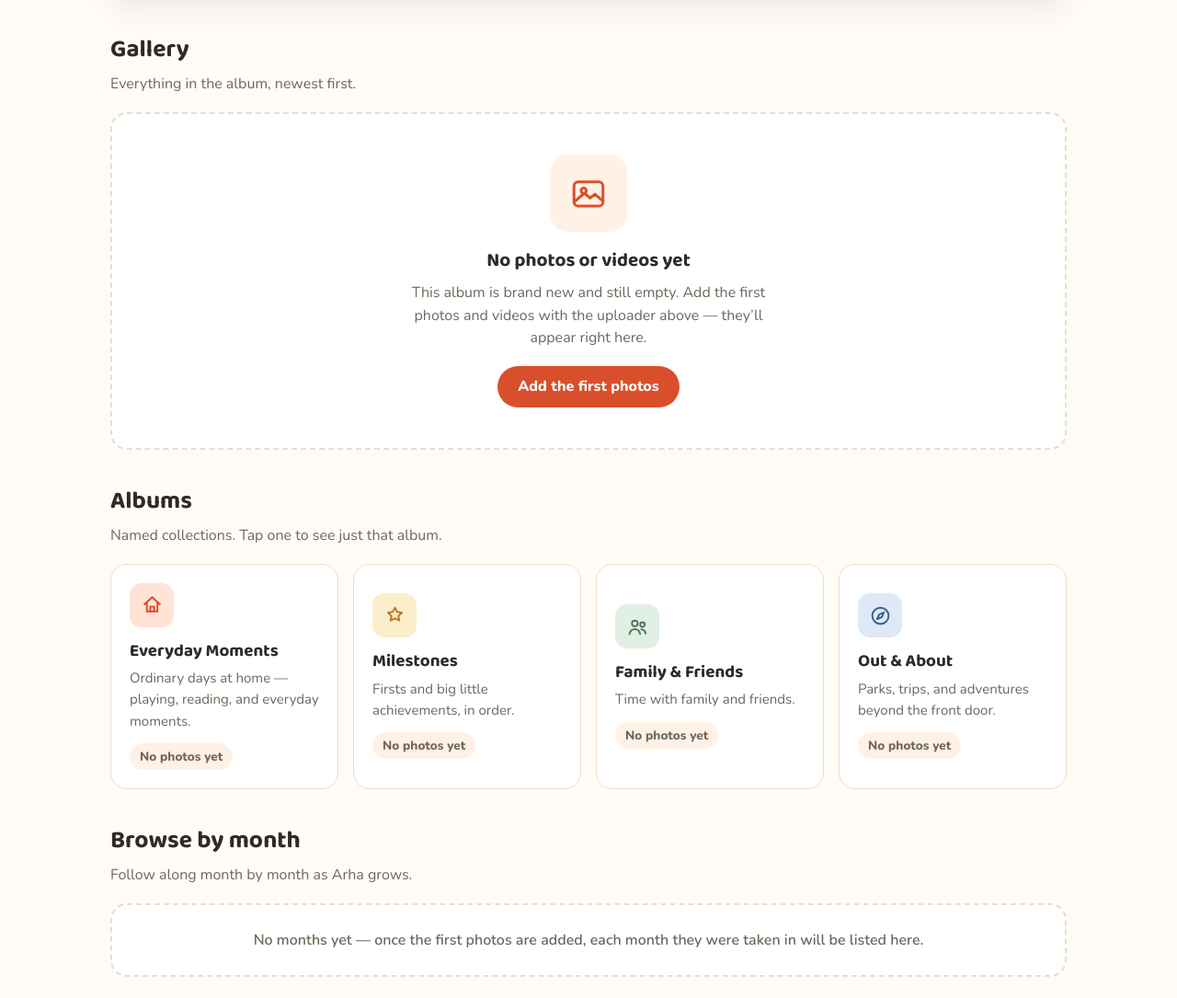
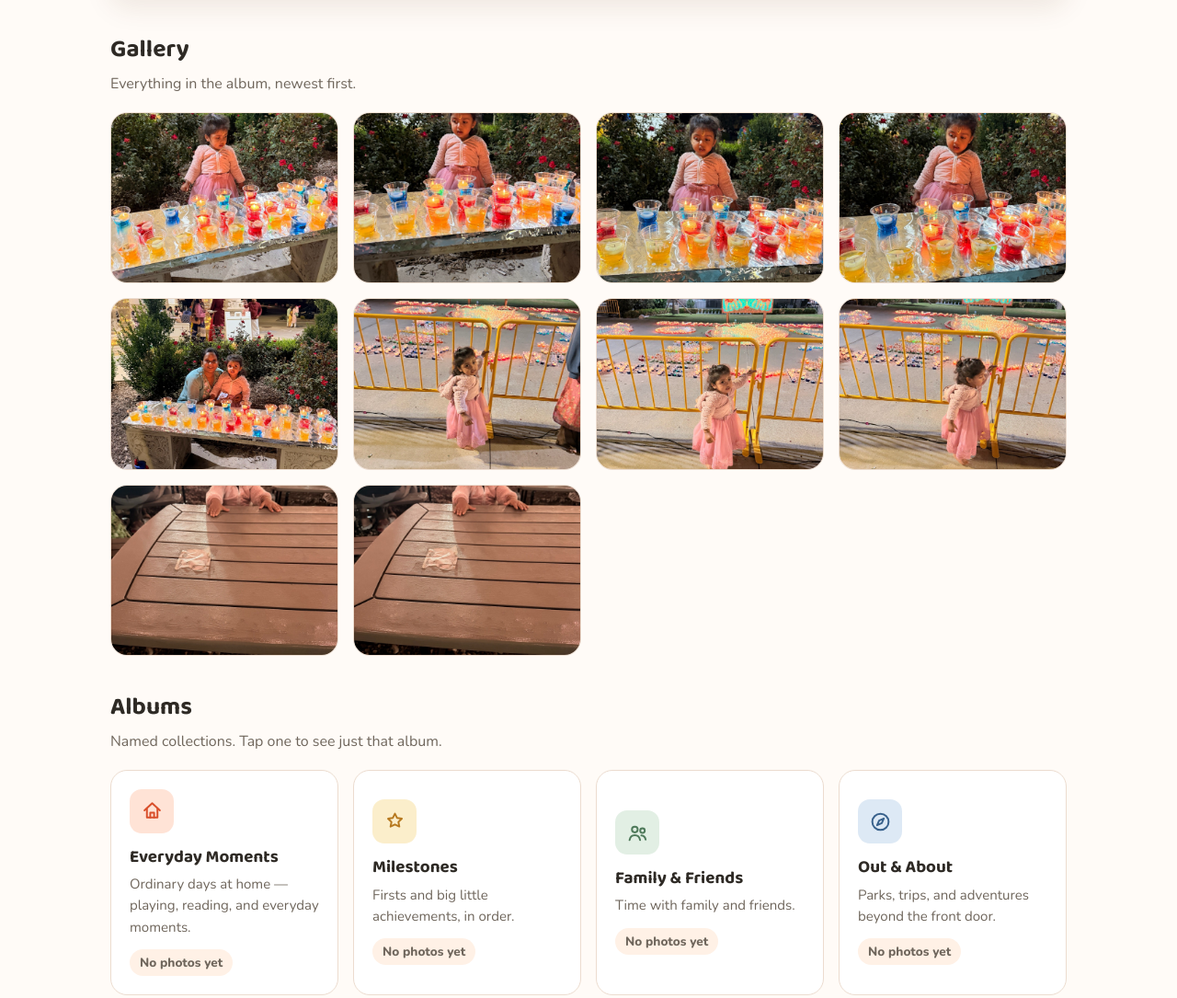
Before and after one commit to javanagasrikanth/arhaalbum, a plain HTML site: page index.html in a window 1280 px wide. Shown: the part 920-2005 px from the top of the page at 92% size. Drawn offline with nearby package versions, Linux system fonts and the light colour scheme.

Commit message:
Add 10 Diwali 2026 photos to album

```diff
--- a/index.html
+++ b/index.html
@@ -440,7 +440,36 @@
          date  : "YYYY-MM-DD" — this is what Browse by Month uses
          ================================================================ */
       var MEDIA = [
-        /* add lines here — the gallery fills in automatically */
+        { src: "photos/diwali-01.jpg", type: "photo",
+          album: "Diwali 2026", date: "2026-11-08",
+          title: "Arha and Navya at the Diwali diyas" },
+        { src: "photos/diwali-02.jpg", type: "photo",
+          album: "Diwali 2026", date: "2026-11-08",
+          title: "Arha watching the Diwali diyas" },
+        { src: "photos/diwali-03.jpg", type: "photo",
+          album: "Diwali 2026", date: "2026-11-08",
+          title: "Arha at the picnic table" },
+        { src: "photos/diwali-04.jpg", type: "photo",
+          album: "Diwali 2026", date: "2026-11-08",
+          title: "Arha peeking over the picnic table" },
+        { src: "photos/diwali-05.jpg", type: "photo",
+          album: "Diwali 2026", date: "2026-11-08",
+          title: "Arha by the colourful diyas" },
+        { src: "photos/diwali-06.jpg", type: "photo",
+          album: "Diwali 2026", date: "2026-11-08",
+          title: "Arha at the Happy Diwali lights" },
+        { src: "photos/diwali-07.jpg", type: "photo",
+          album: "Diwali 2026", date: "2026-11-08",
+          title: "Arha in front of the diya display" },
+        { src: "photos/diwali-08.jpg", type: "photo",
+          album: "Diwali 2026", date: "2026-11-08",
+          title: "Arha watching the Diwali lights" },
+        { src: "photos/diwali-09.jpg", type: "photo",
+          album: "Diwali 2026", date: "2026-11-08",
+          title: "Arha with the Diwali candles" },
+        { src: "photos/diwali-10.jpg", type: "photo",
+          album: "Diwali 2026", date: "2026-11-08",
+          title: "Arha and the colourful diyas" },
       ];
 
       var ALBUMS = [
```
